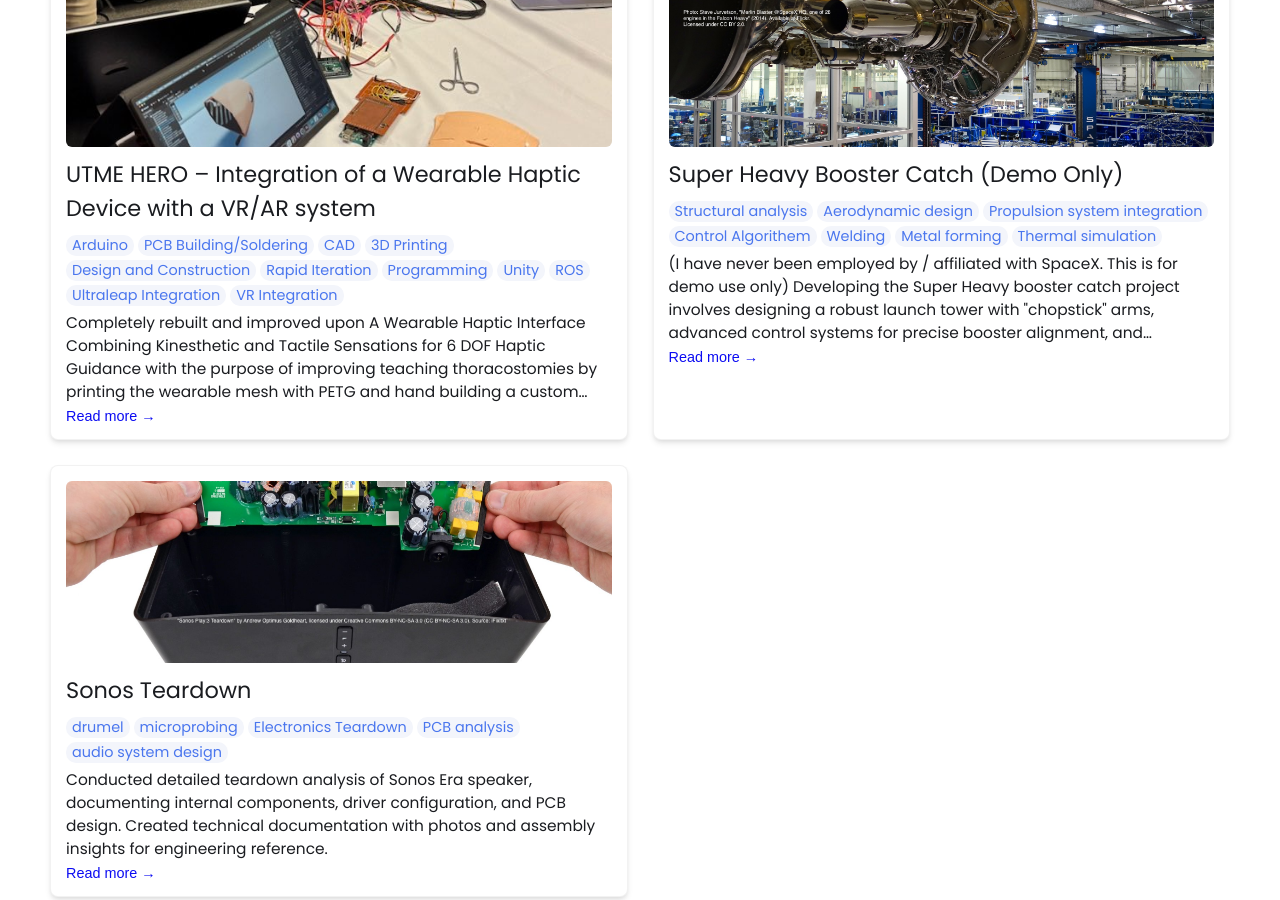
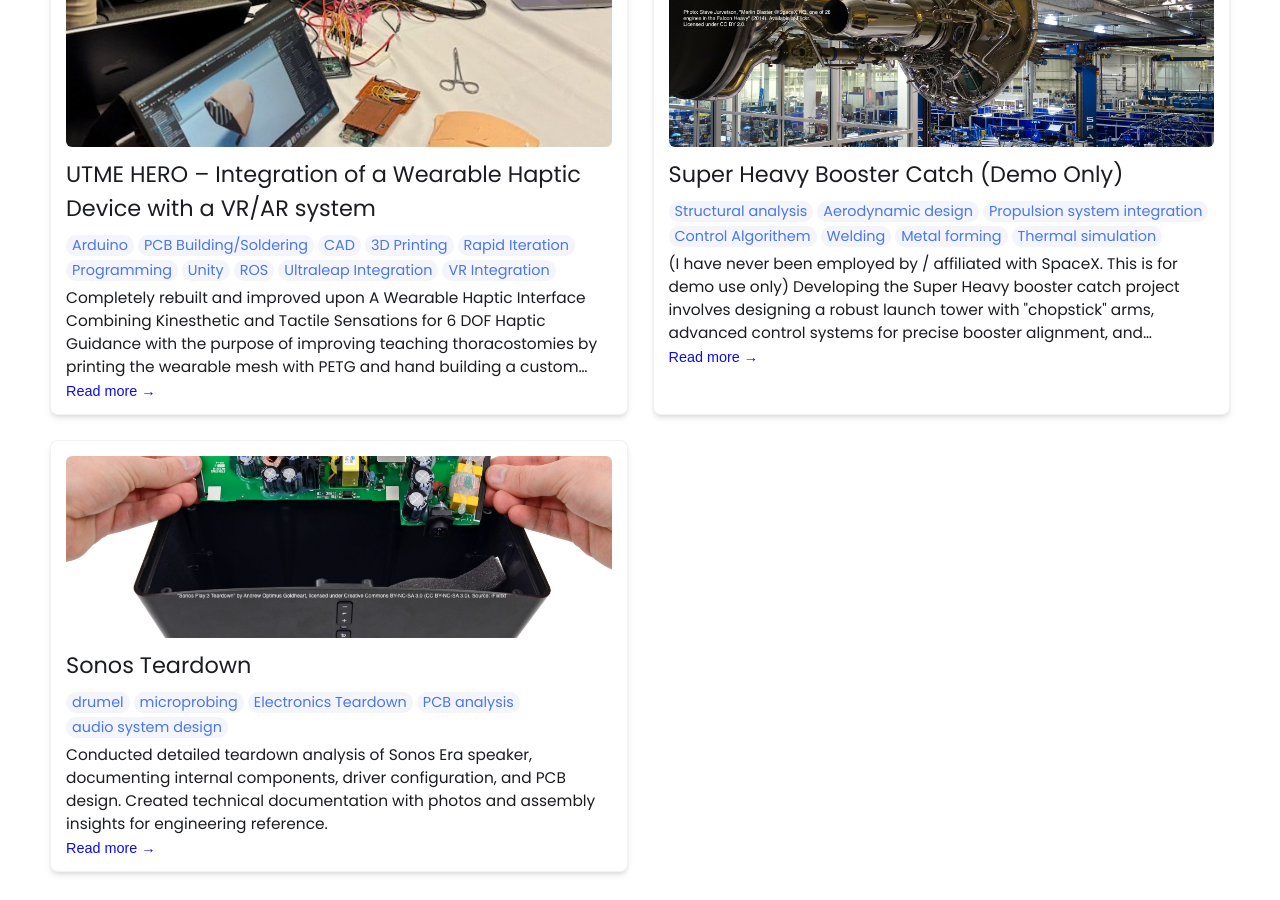
Before and after one commit to ShinKai001/goblin_Japanese, a Jekyll site: the page built from index.html, in a window 1280 px wide and 900 px high, scrolled down 1145 px. Built offline with Jekyll 4.4.1, drawn with Linux system fonts in a browser that asks for light colours.

Commit message:
Update index.md

```diff
--- a/_projects/capstone-project/index.md
+++ b/_projects/capstone-project/index.md
@@ -7,7 +7,6 @@ skills:
 - PCB Building/Soldering
 - CAD
 - 3D Printing
-- Design and Construction
 - Rapid Iteration
 - Programming
 - Unity
@@ -19,3 +18,5 @@ main-image: /hero1.jpg
 
 ---
 {% include image-gallery.html images="hero1.jpg" height="400" %}
+
+{% include youtube-video.html id="C44VwBty0CQ" autoplay= "false"%}
```
